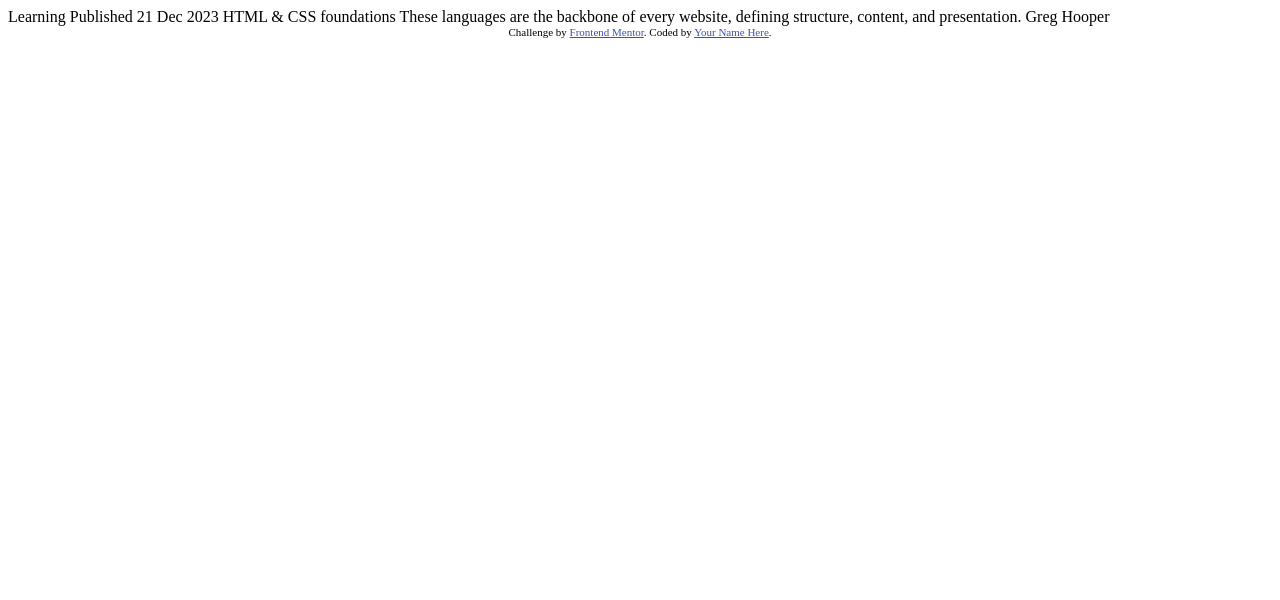
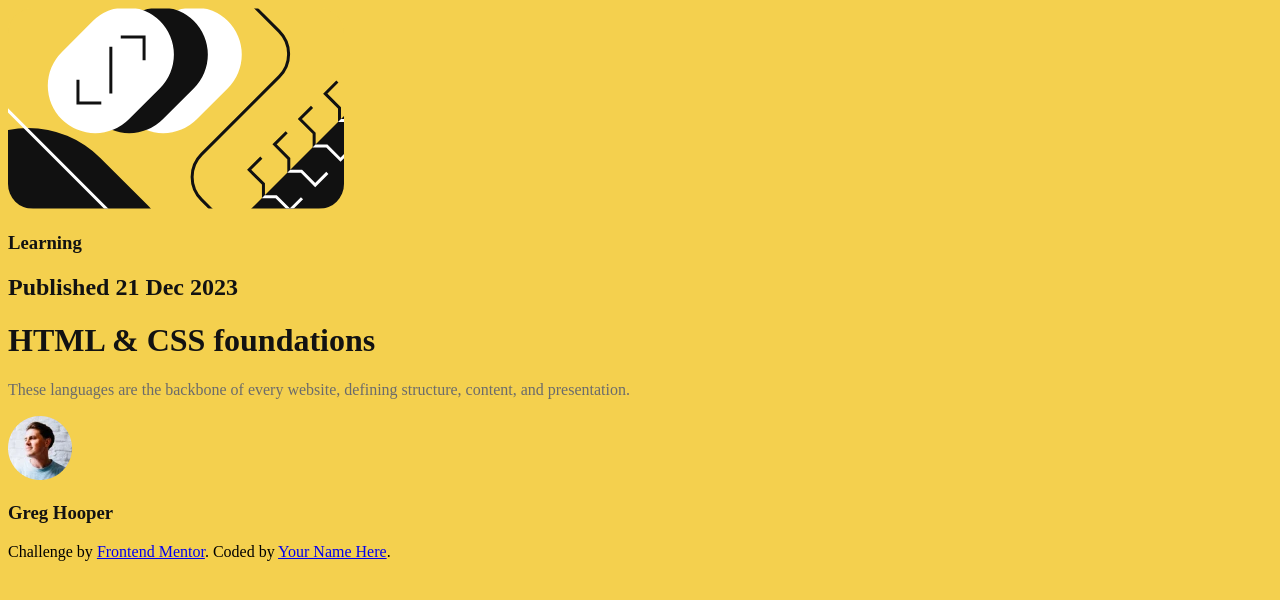
Before and after one commit to TheDrem94/blog-preview-card, a plain HTML site: page index.html in a window 1280 px wide. Drawn offline with Linux system fonts and the light colour scheme.

Commit message:
update 02.11

```diff
--- a/index.html
+++ b/index.html
@@ -5,27 +5,27 @@
   <meta name="viewport" content="width=device-width, initial-scale=1.0"> <!-- displays site properly based on user's device -->
 
   <link rel="icon" type="image/png" sizes="32x32" href="./assets/images/favicon-32x32.png">
-
+  <link rel="stylesheet" type="text/css" href="styles.css">
   <title>Frontend Mentor | Blog preview card</title>
 
-  <!-- Feel free to remove these styles or customise in your own stylesheet 👍 -->
-  <style>
-    .attribution { font-size: 11px; text-align: center; }
-    .attribution a { color: hsl(228, 45%, 44%); }
-  </style>
 </head>
 <body>
+<div class="rectanglebackground">
 
-  Learning
+  <img class="img-main" src="assets/images/illustration-article.svg" alt="image">
 
-  Published 21 Dec 2023
+  <h3>Learning</h3>
 
-  HTML & CSS foundations
+  <h2>Published 21 Dec 2023</h2>
 
-  These languages are the backbone of every website, defining structure, content, and presentation.
+  <h1>HTML & CSS foundations</h1>
 
-  Greg Hooper
+  <p>These languages are the backbone of every website, defining structure, content, and presentation.</p>
 
+  <img src="assets/images/image-avatar.webp" alt="avatar">
+  <h3>Greg Hooper</h3>
+
+</div>
   <div class="attribution">
     Challenge by <a href="https://www.frontendmentor.io?ref=challenge" target="_blank">Frontend Mentor</a>.
     Coded by <a href="#">Your Name Here</a>.
--- /dev/null
+++ b/styles.css
@@ -0,0 +1,32 @@
+body {
+    background-color: hsl(47, 88%, 63%);
+    font-family: Figtree;
+    font-weight: 500, 800;
+}
+
+h1 {
+    color: hsl(0, 0%, 7%);
+}
+
+h2 {
+    color: hsl(0, 0%, 7%);
+}
+
+h3 {
+    color: hsl(0, 0%, 7%);
+}
+
+p {
+    color: hsl(0, 0%, 42%)
+}
+
+.img-main {
+    border-radius: 25px;
+}
+
+.rectanglebackground {
+    border-radius: 25px;
+    height: 1000;
+    width: 400;
+    color: hsl(0, 0%, 100%);
+}
```
